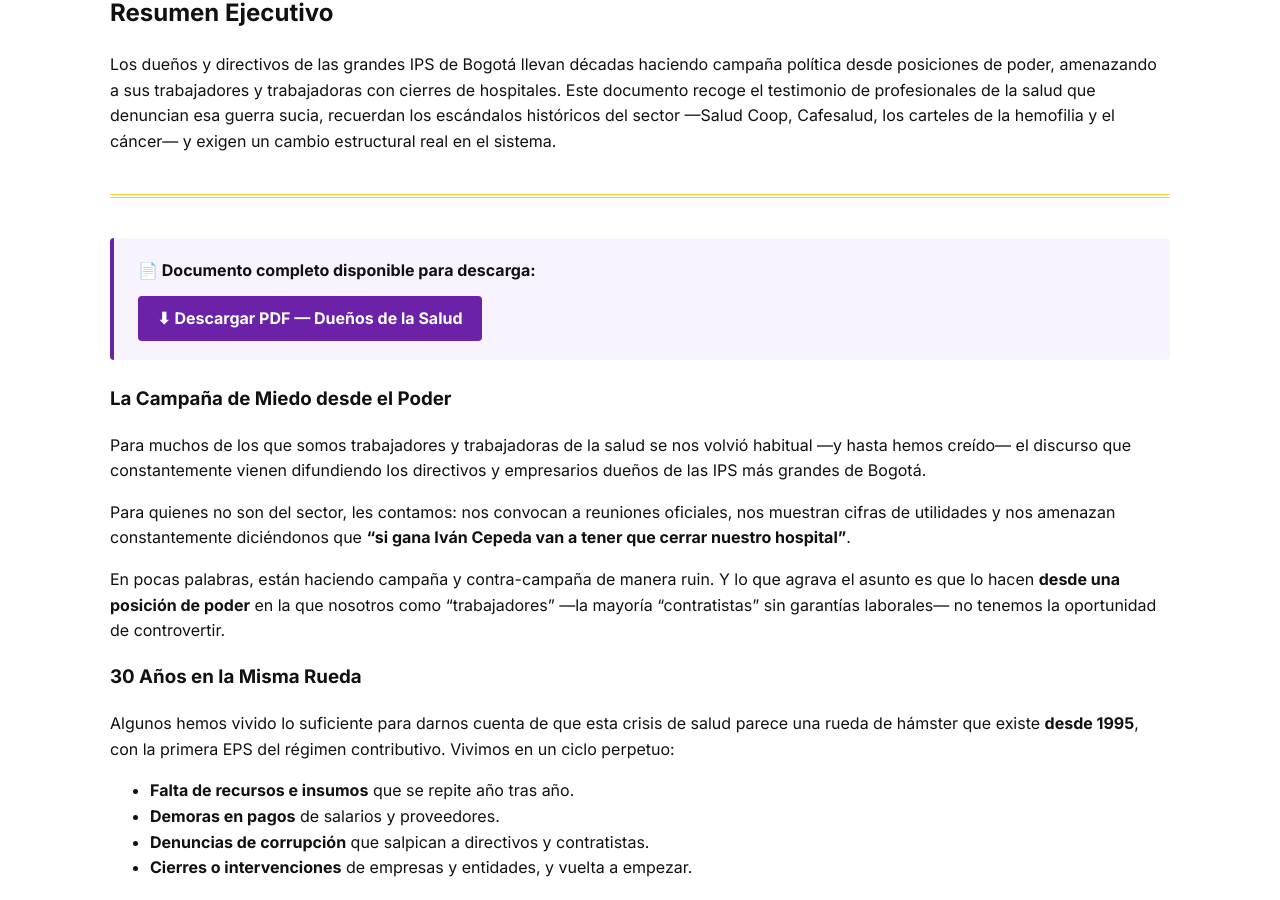
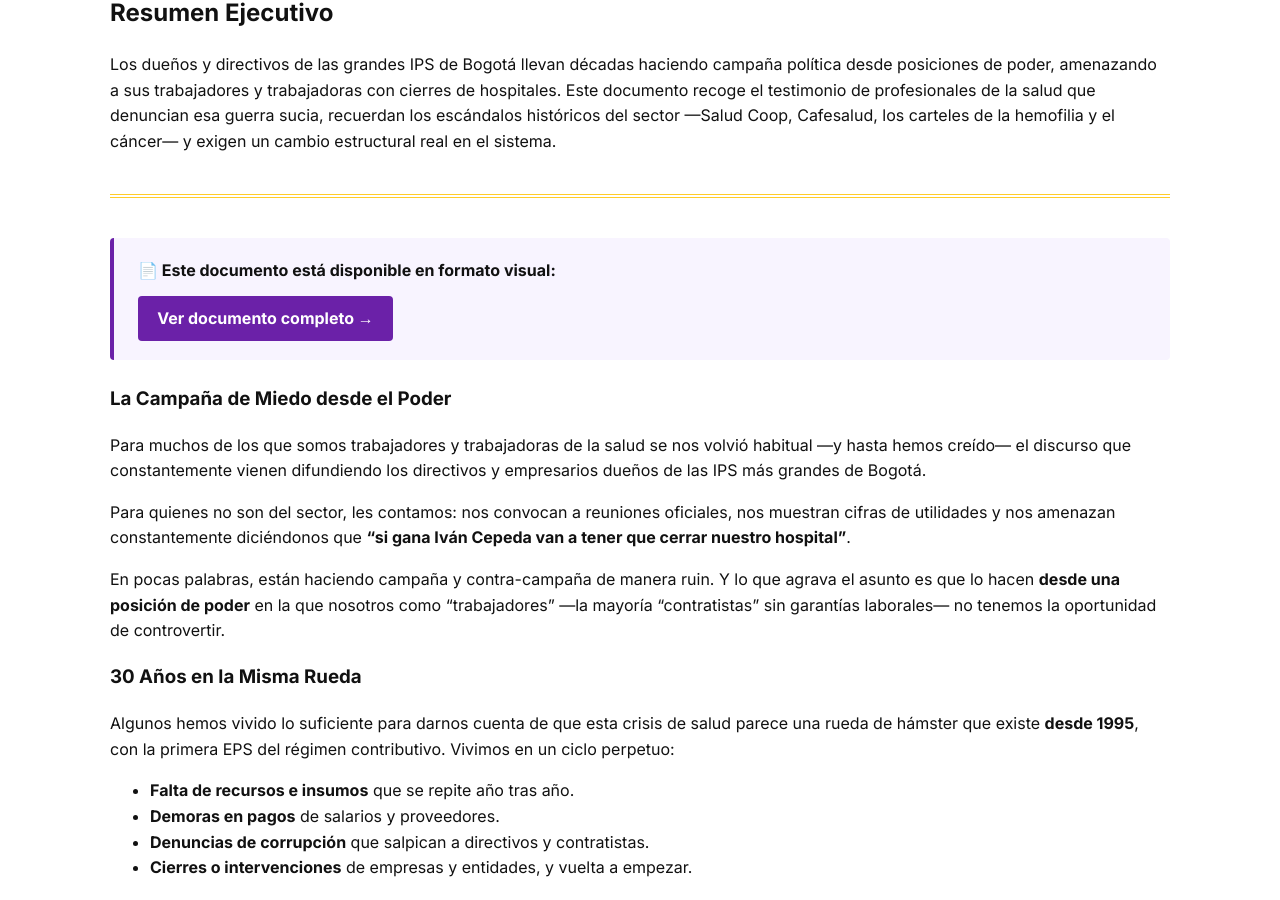
Before and after one commit to Jvega34/creamos, a Jekyll site: the page built from _posts/2026-06-02-duenos-de-la-salud-2.md, in a window 1280 px wide and 900 px high, scrolled down 592 px. Built offline with Jekyll 4.4.1, drawn with Linux system fonts in a browser that asks for light colours; some web fonts are replaced; comment, search, counter and statistics services are not loaded.

Commit message:
Update 2026-06-02-duenos-de-la-salud-2.md

```diff
--- a/_posts/2026-06-02-duenos-de-la-salud-2.md
+++ b/_posts/2026-06-02-duenos-de-la-salud-2.md
@@ -5,7 +5,6 @@ date: 2026-06-02
 category: coyuntura
 tags: [Salud, EPS, Reforma, Trabajadores]
 description: "Documento completo: la campaña de miedo de los dueños de las grandes IPS de Bogotá y la crisis estructural del sistema de salud colombiano, con 30 años de historia."
-pdf_url: "https://firebasestorage.googleapis.com/v0/b/creamos-8d28e.firebasestorage.app/o/post%2Fduenos_de_la_salud.pdf?alt=media&token=c5c3cefd-26bf-45b0-aa09-4e314d9d2276"
 ---
 
 ## Resumen Ejecutivo
@@ -14,9 +13,9 @@ Los dueños y directivos de las grandes IPS de Bogotá llevan décadas haciendo
 <hr class="double-divider">
 
 <div style="background: #f8f4ff; border-left: 4px solid #6b21a8; padding: 1.2rem 1.5rem; border-radius: 4px; margin: 1.5rem 0;">
-  <p style="margin: 0 0 0.8rem 0;"><strong>📄 Documento completo disponible para descarga:</strong></p>
-  <a href="{{ page.pdf_url }}" target="_blank" rel="noopener noreferrer" style="display: inline-block; background: #6b21a8; color: white; padding: 0.6rem 1.2rem; border-radius: 4px; text-decoration: none; font-weight: bold;">
-    ⬇ Descargar PDF — Dueños de la Salud
+  <p style="margin: 0 0 0.8rem 0;"><strong>📄 Este documento está disponible en formato visual:</strong></p>
+  <a href="/duenos-de-la-salud-2/" style="display: inline-block; background: #6b21a8; color: white; padding: 0.6rem 1.2rem; border-radius: 4px; text-decoration: none; font-weight: bold;">
+    Ver documento completo →
   </a>
 </div>
 
```
